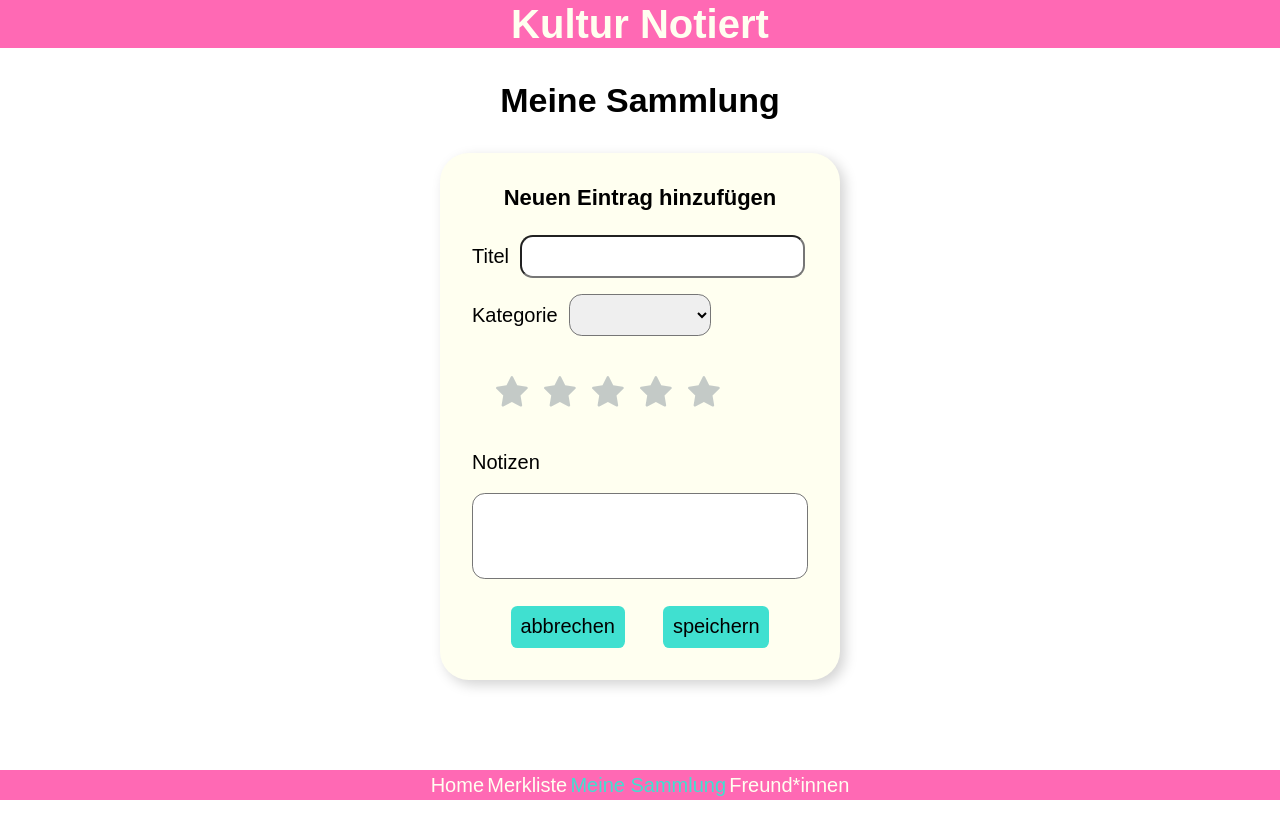
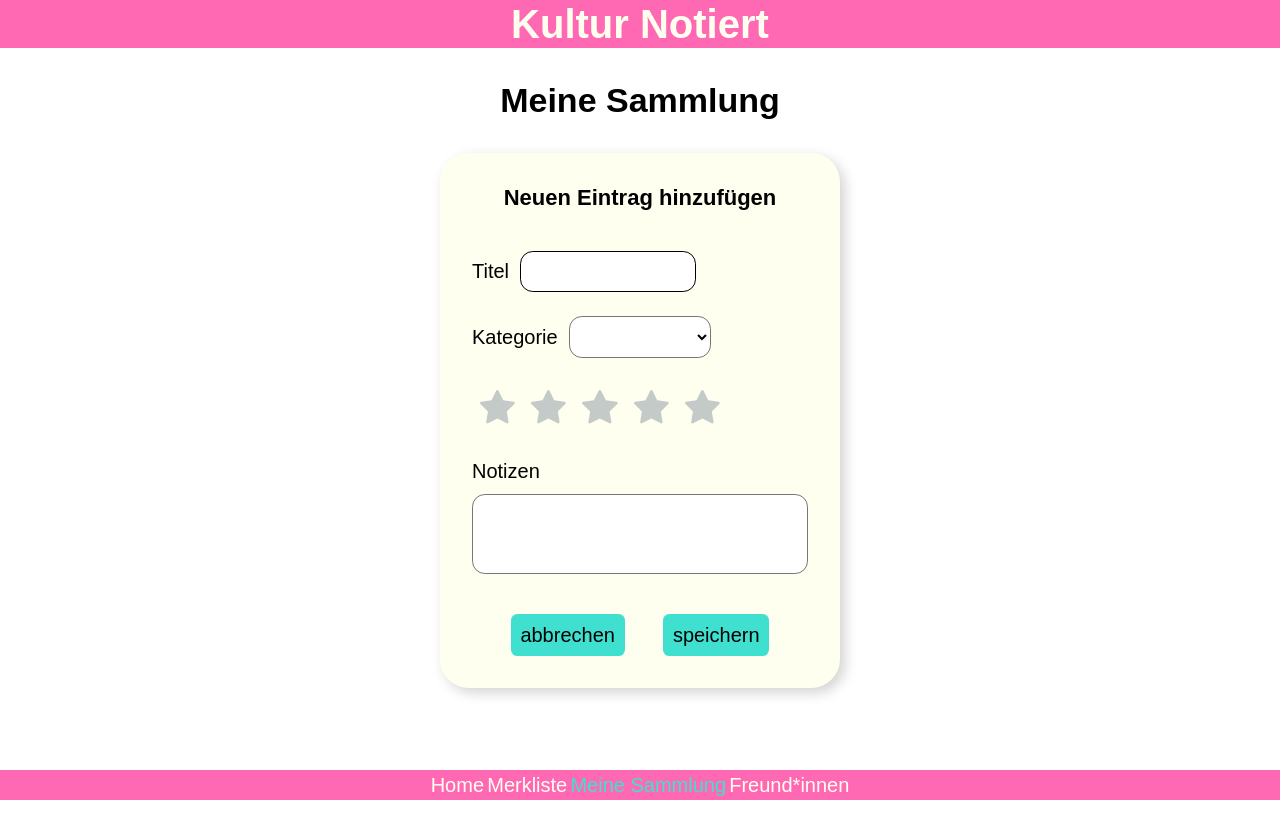
Before and after one commit to felixcanditt/kultur-notiert-vercel, a React (Create React App) app in the folder client/: page /library in a window 1280 px wide. Built offline with nearby package versions, Linux system fonts and the light colour scheme.

Commit message:
styled forms

```diff
--- a/client/src/components/LibraryForm.js
+++ b/client/src/components/LibraryForm.js
@@ -80,13 +80,17 @@ export default function LibraryForm({
 
       <LibraryFormStars formItem={formItem} onSetFormItem={setFormItem} />
 
-      <label htmlFor="notes">Notizen</label>
+      <Notes>
+        <label htmlFor="notes" className="notesLabel">
+          Notizen
+        </label>
         <textarea
           id="notes"
           name="notes"
           onChange={updateFormItem}
           value={formItem.notes}
         ></textarea>
+      </Notes>
 
       <Buttons>
         <button type="reset" onClick={handleFormCancelation}>
@@ -110,32 +114,47 @@ const Form = styled.form`
   padding: 2rem;
 
   display: grid;
-  gap: 1rem;
+  gap: 1.5rem;
 
   h3 {
-    margin-bottom: 0.5rem;
+    margin-bottom: 1rem;
     text-align: center;
-  }
-
-  input,
-  select,
-  textarea {
-    border-radius: 0.8rem;
-    padding: 0.5rem;
-  }
-
-  textarea {
-    resize: none;
-    height: 5.35rem;
   }
 
   span {
     margin-right: 0.7rem;
   }
+
+  input,
+  select {
+    border-radius: 0.8rem;
+    padding: 0.5rem;
+  }
+
+  input {
+    width: 11rem;
+    border: 1px black solid;
+  }
+
+  select {
+    background: white;
+  }
+`;
+
+const Notes = styled.div`
+  display: grid;
+  gap: 0.5rem;
+
+  textarea {
+    resize: none;
+    border-radius: 0.8rem;
+    padding: 0.5rem;
+    height: 5rem;
+  }
 `;
 
 const Buttons = styled.div`
-  margin-top: 0.7rem;
+  margin-top: 1rem;
   display: flex;
   justify-content: space-evenly;
 
--- a/client/src/components/LibraryFormStars.js
+++ b/client/src/components/LibraryFormStars.js
@@ -35,12 +35,12 @@ export default function LibraryFormStars({ formItem, onSetFormItem }) {
 }
 
 const Stars = styled.div`
-  margin: 1.5rem;
+  margin: 0.5rem;
   display: flex;
   gap: 1rem;
 
   img {
-    width: 2rem;
+    width: 2.2rem;
     cursor: pointer;
   }
 `;
--- a/client/src/components/WatchlistForm.js
+++ b/client/src/components/WatchlistForm.js
@@ -122,23 +122,35 @@ const Form = styled.form`
   padding: 2rem;
 
   display: grid;
-  gap: 1rem;
+  gap: 1.5rem;
 
   h3 {
-    margin-bottom: 0.5rem;
+    margin-bottom: 1rem;
     text-align: center;
+  }
+
+  span {
+    margin-right: 0.7rem;
   }
 
   input,
   select {
-    margin-left: 0.7rem;
     border-radius: 0.8rem;
     padding: 0.5rem;
+  }
+
+  input {
+    width: 11rem;
+    border: 1px black solid;
+  }
+
+  select {
+    background: white;
   }
 `;
 
 const Buttons = styled.div`
-  margin-top: 0.7rem;
+  margin-top: 1rem;
   display: flex;
   justify-content: space-evenly;
 
```
Lines whose indentation alone changed are shown as unchanged.
